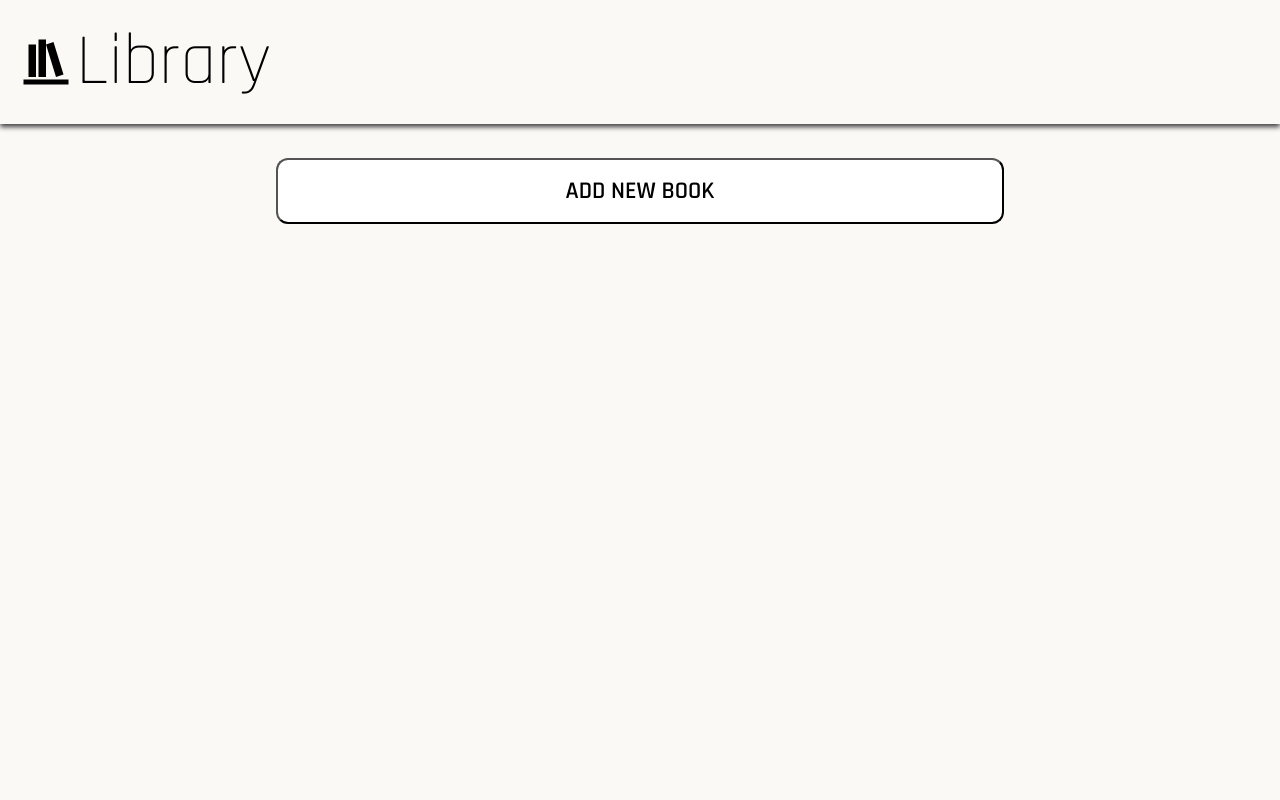
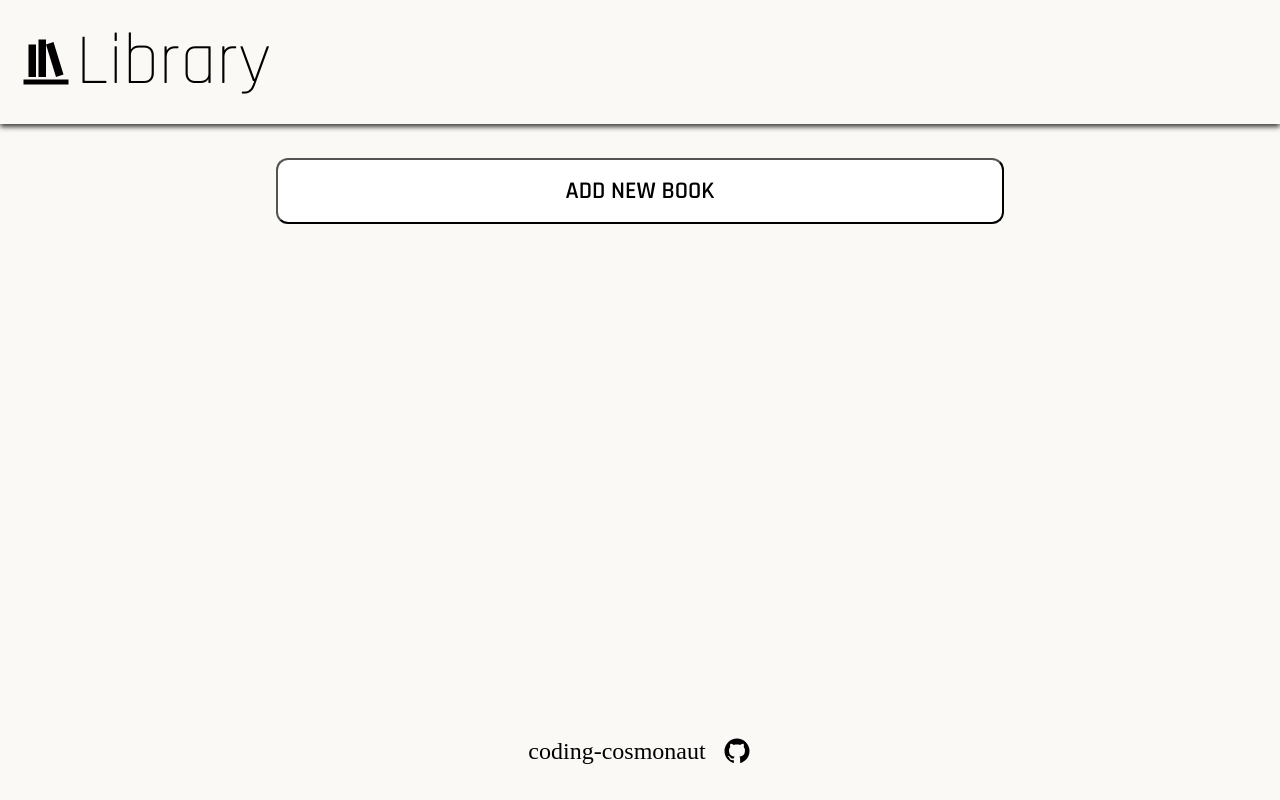
Before and after one commit to coding-cosmonaut/odin-library-js, a plain HTML site: page index.html in a window 1280 px wide. Drawn offline with Linux system fonts and the light colour scheme.

Commit message:
Add footer that links to github page

```diff
--- a/index.html
+++ b/index.html
@@ -6,7 +6,7 @@
     <link rel="preconnect" href="https://fonts.googleapis.com" />
     <link rel="preconnect" href="https://fonts.gstatic.com" crossorigin />
     <link
-      href="https://fonts.googleapis.com/css2?family=Barlow+Semi+Condensed:ital,wght@0,100;0,400;0,500;0,700;0,900;1,100&display=swap"
+      href="https://fonts.googleapis.com/css2?family=Barlow+Semi+Condensed:ital,wght@0,100;0,400;0,500;0,700;1,100&display=swap"
       rel="stylesheet"
     />
     <link rel="preconnect" href="https://fonts.googleapis.com" />
@@ -77,6 +77,12 @@
     </dialog>
 
     <div class="card-container"></div>
+    <footer>
+      <a target="_blank" href="https://github.com/coding-cosmonaut"
+        >coding-cosmonaut
+        <img class="icon-footer" src="./icons/github.svg" alt="github icon"
+      /></a>
+    </footer>
     <script src="index.js"></script>
   </body>
 </html>
--- a/style.css
+++ b/style.css
@@ -70,7 +70,7 @@ body {
   -moz-box-shadow: 0px 3px 5px 0px rgba(0, 0, 0, 0.75);
 }
 
-/*MODAL/FORM*/
+/*MODAL & FORM*/
 .modal {
   width: 390px;
   height: 500px;
@@ -272,3 +272,30 @@ button[type="reset"] {
 .failed-noread {
   background-color: var(--primary-red-color);
 }
+
+/*FOOTER*/
+footer {
+  position: absolute;
+  bottom: 0;
+  padding: var(--spacing-md);
+  width: 100%;
+  display: flex;
+  justify-content: center;
+  font-size: 1.5rem;
+}
+
+.icon-footer {
+  width: 30px;
+  height: auto;
+  margin-left: var(--spacing-sm);
+}
+
+footer a {
+  text-decoration: none;
+  color: inherit;
+  display: flex;
+  align-items: center;
+}
+footer a:hover {
+  text-decoration: underline;
+}
```
Also changed, not shown: icons/github.svg (added).
